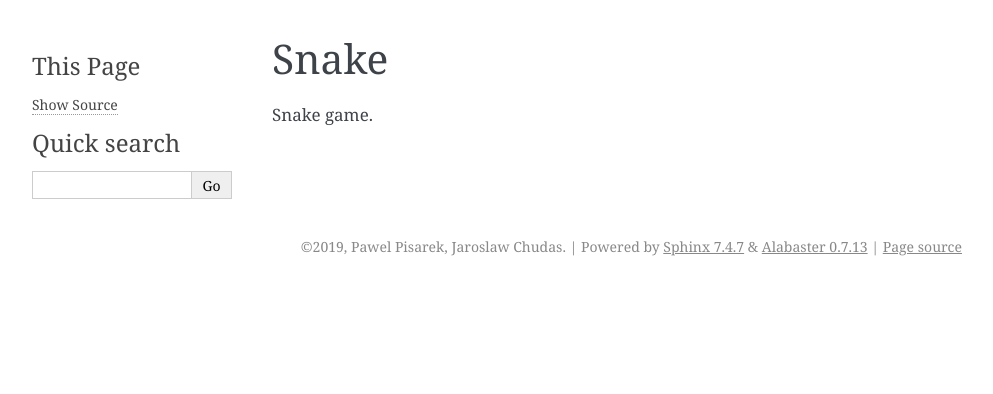
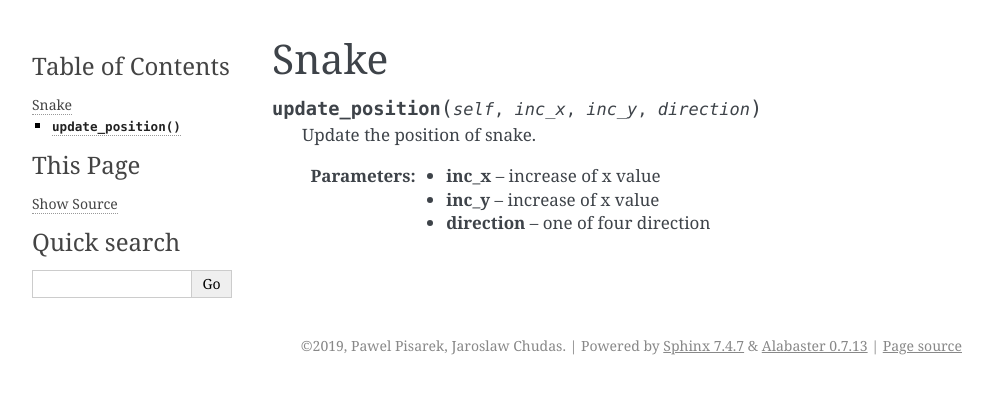
Before and after one commit to pppt94/PythonGameCollection, a Sphinx documentation site: the page built from Docs/Snake.rst, in a window 1280 px wide. Shown: the top 394 px of the page, without its empty margins (148-1141 px from the left). Built offline with Sphinx 7.4.7, drawn with Linux system fonts in a browser that asks for light colours.

Commit message:
Update Snake.rst

```diff
--- a/Docs/Snake.rst
+++ b/Docs/Snake.rst
@@ -1,3 +1,9 @@
 Snake
 ==================
-Snake game.
+.. function:: update_position(self, inc_x, inc_y, direction)
+
+   Update the position of snake.
+
+   :param inc_x: increase of x value
+   :param inc_y: increase of x value
+   :param direction: one of four direction
```
